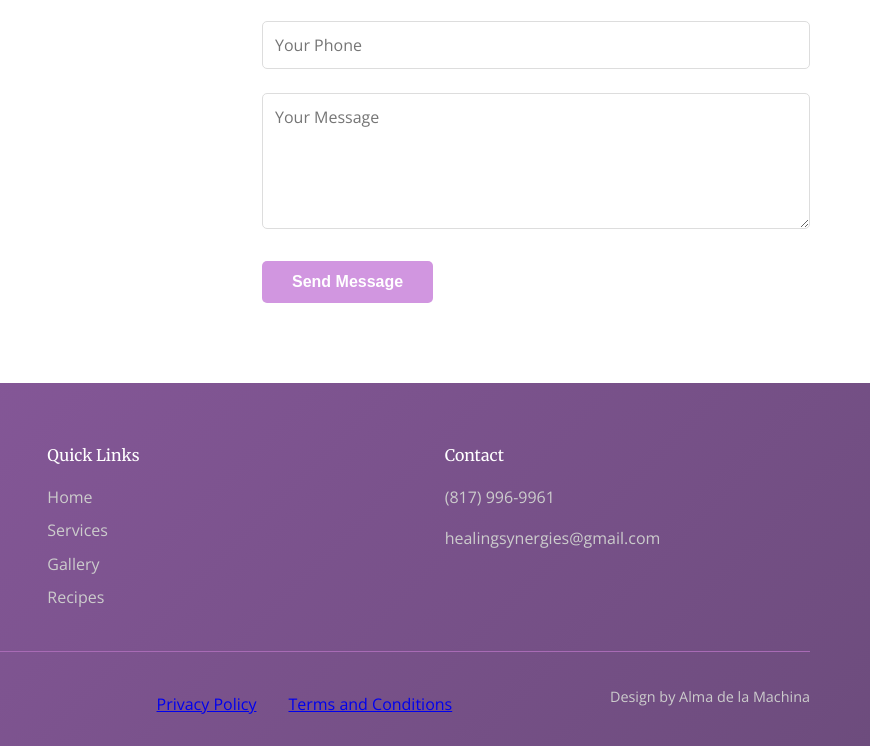
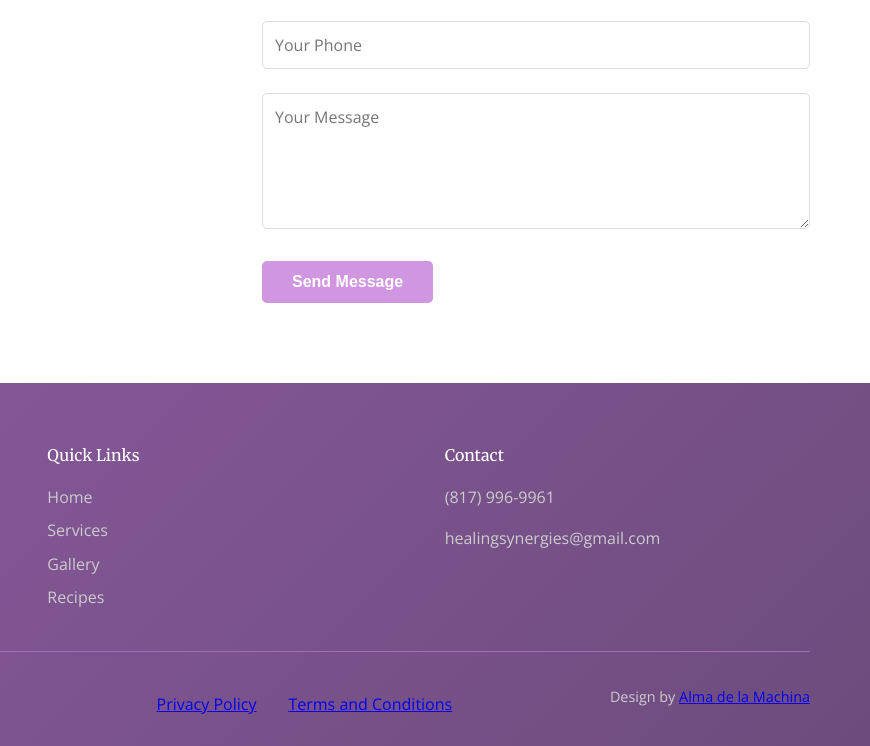
Before and after one commit to Benjination/Healing-Synergies, a plain HTML site: page index.html in a window 1280 px wide. Shown: the part 7143-7889 px from the top of the page, 410-1280 px from the left. Drawn offline with nearby package versions, Linux system fonts and the light colour scheme.

Commit message:
Add link to designer credit in footer
- Make 'Alma de la Machina' clickable link to BenjaminNiccum.com
- Opens in new tab to preserve user experience on main site
- Provides proper attribution and portfolio link for designer

```diff
--- a/index.html
+++ b/index.html
@@ -354,7 +354,7 @@
                     <a href="#privacy">Privacy Policy</a>
                     <a href="#terms">Terms and Conditions</a>
                 </div>
-                <p class="design-credit">Design by Alma de la Machina</p>
+                <p class="design-credit">Design by <a href="https://BenjaminNiccum.com" target="_blank">Alma de la Machina</a></p>
             </div>
         </div>
     </footer>
```
